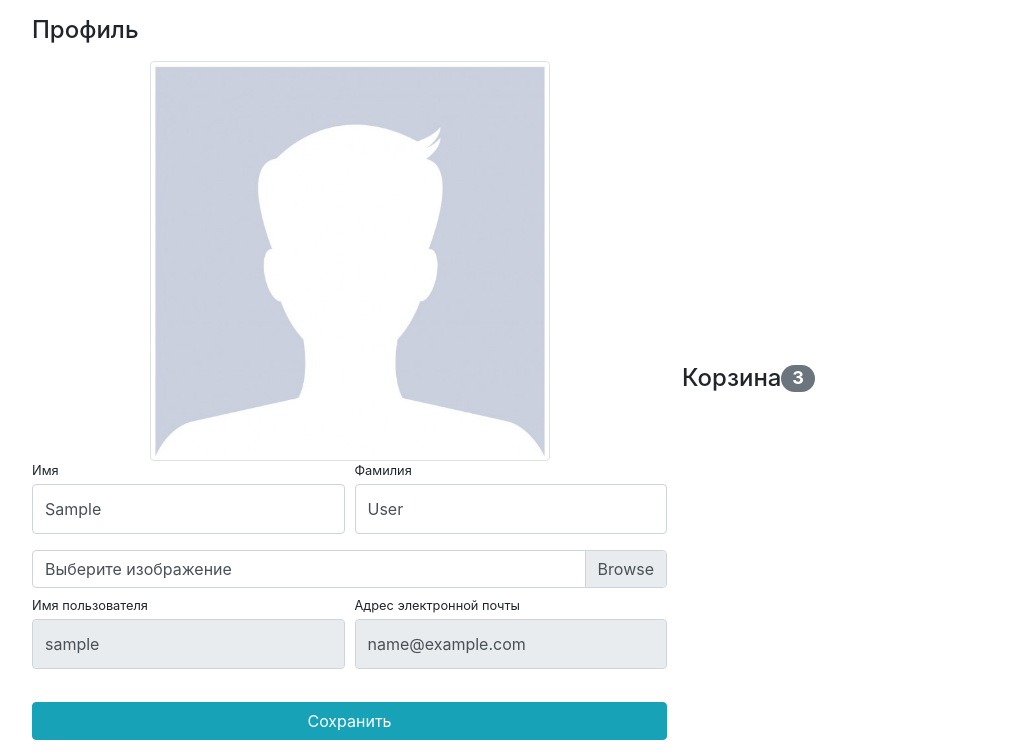
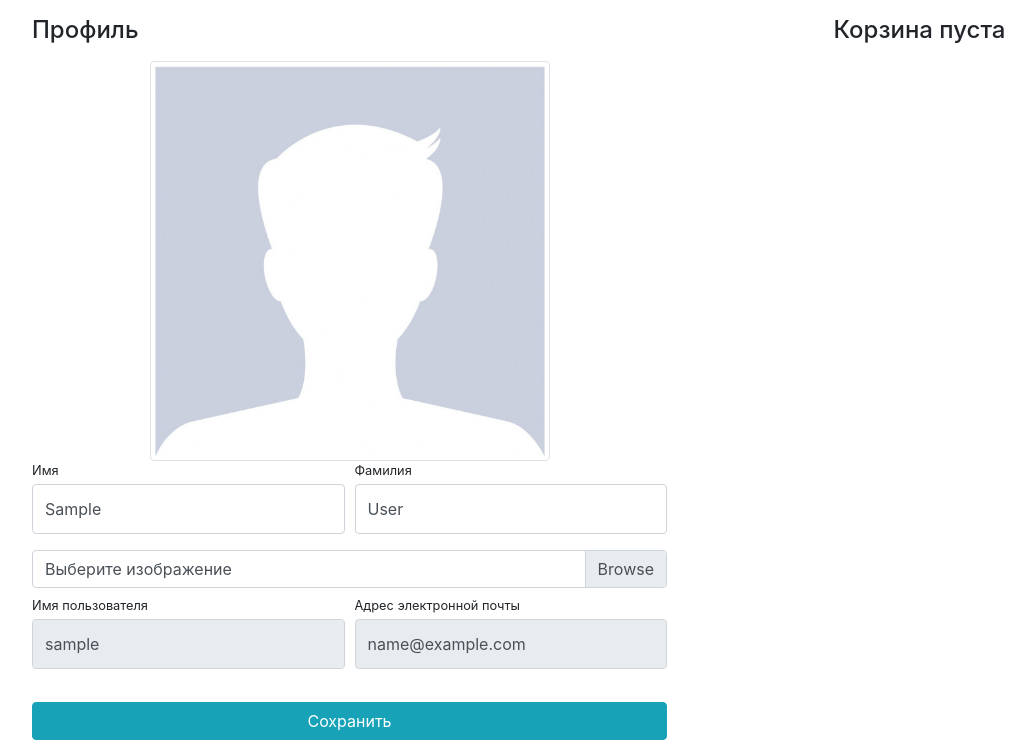
Before and after one commit to Conqerorior/poshapke, a Django app: page /users/profile/ in a window 1280 px wide. Shown: the part 56-812 px from the top of the page, without its empty margins (53-1088 px from the left). Run offline with Django 4.2, Linux system fonts and the light colour scheme; the visitor is signed in with stand-in values (Sample User, id 1); data that the repository does not hold is empty; some libraries are stand-ins or nearby versions.

Commit message:
Создание приложения Корзина

```diff
--- a/poshapke/basket/templates/basket/basket.html
+++ b/poshapke/basket/templates/basket/basket.html
@@ -40,7 +40,7 @@
     </div>
 </div>
 {% else %}
-            <h4 class="mt-3 mb-3 d-flex justify-content-between align-items-center mb-3">
-                Корзина <span class="badge badge-secondary badge-pill">3</span>
-            </h4>
+    <div class="col-lg-5 text-center">
+        <h4 class="mt-3 mb-3">Корзина пуста</h4>
+    </div>
 {% endif %}
```
